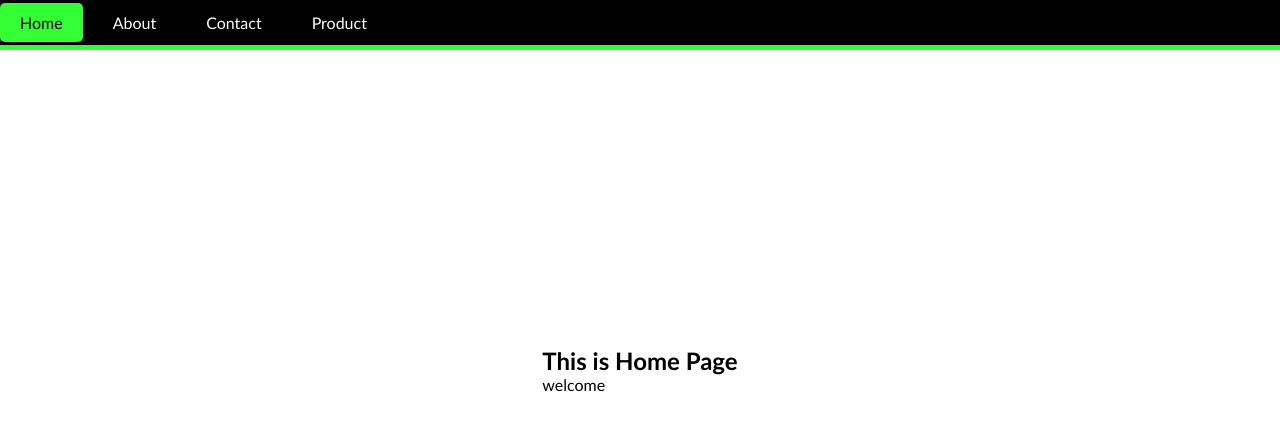
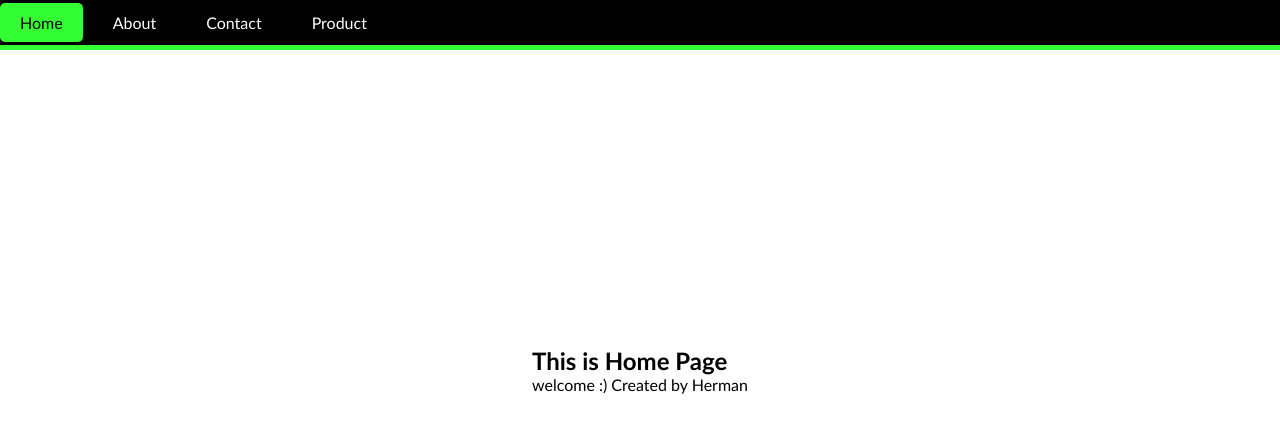
Before and after one commit to 12herman/single-page-web-app-html-css-js, a plain HTML site: page index.html in a window 1280 px wide. Drawn offline with Linux system fonts and the light colour scheme.

Commit message:
My sign in the page

```diff
--- a/index.html
+++ b/index.html
@@ -48,8 +48,8 @@
             <div class="page-container">
                 <!-- Home-page -->
                 <div class="page page-active" id="home">
-                    <h2>This is Home Page</h2>
-                    <p>welcome</p>
+                    <h2>This is Home Page </h2>
+                    <p>welcome :) Created by Herman</p>
                 </div>
                 <!-- About-page -->
                 <div class="page" id="about">
```
